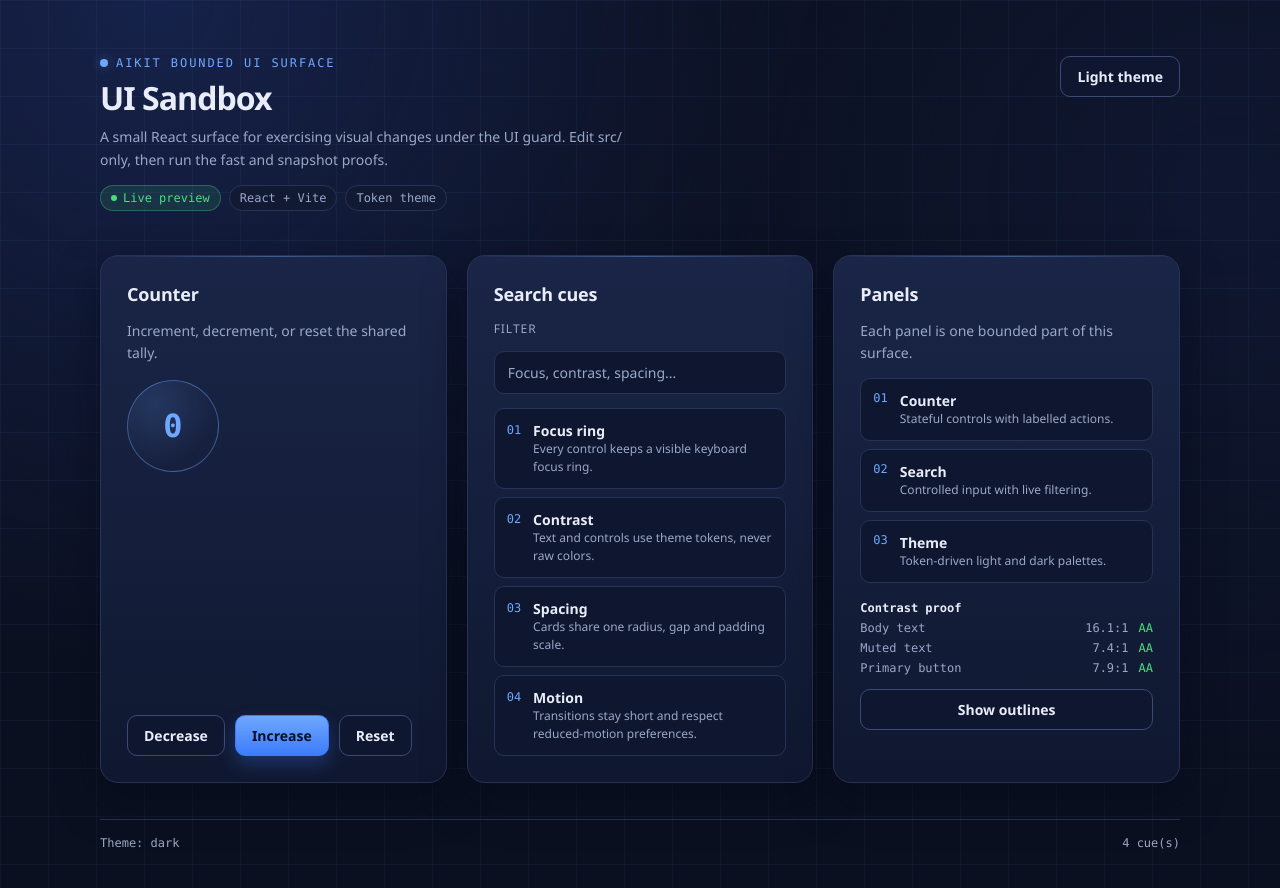
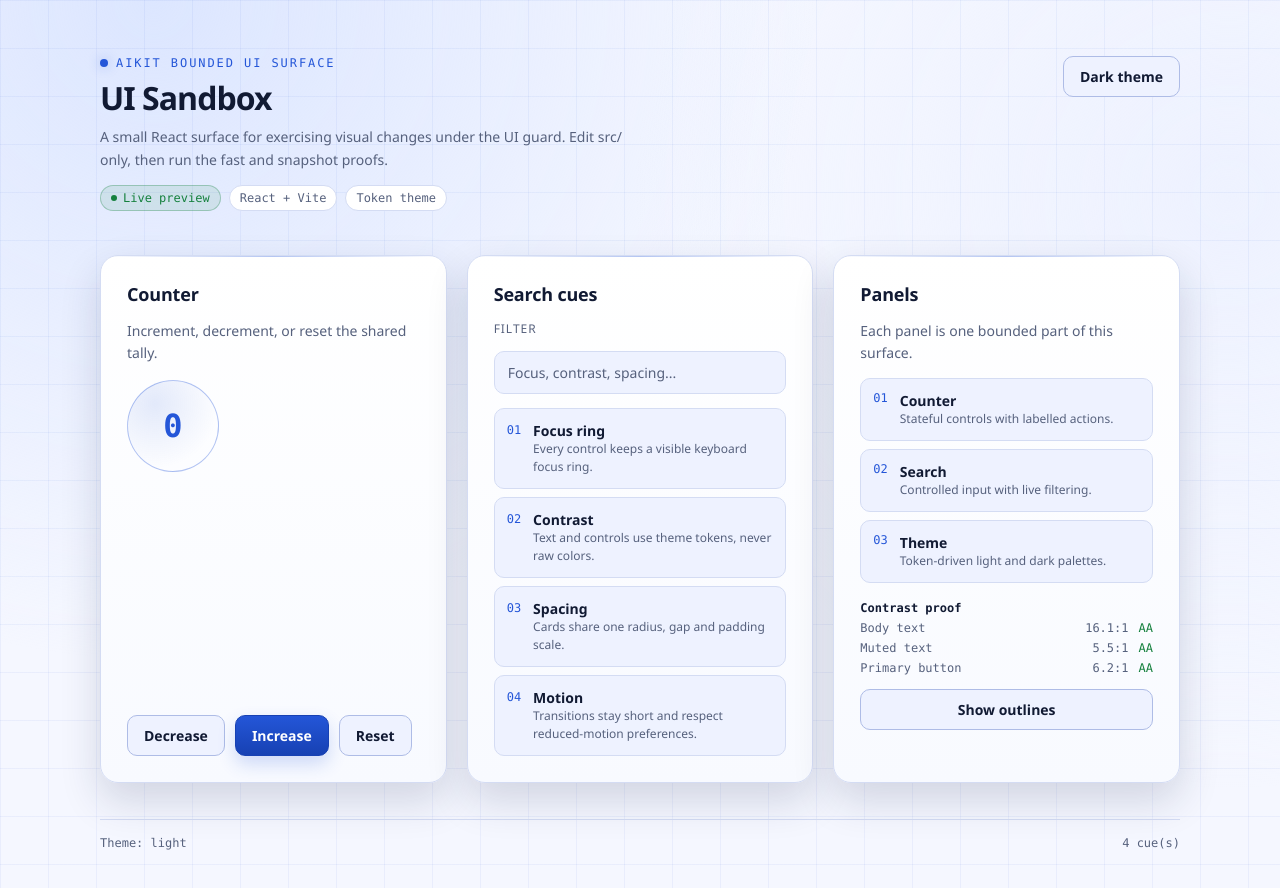
Before and after one commit to Aegean-E/ui-sandbox, a React (Vite) app: page / in a window 1280 px wide. Built offline with nearby package versions, Linux system fonts and the light colour scheme.

Commit message:
feat(ui): persist the theme and prove gradient contrast

```diff
--- a/src/App.jsx
+++ b/src/App.jsx
@@ -29,12 +29,36 @@
   { id: "theme", label: "Theme", detail: "Token-driven light and dark palettes." },
 ];
 
+const THEME_STORAGE_KEY = "ui-sandbox-theme";
 const CONTRAST_TARGET = 4.5;
 const CONTRAST_PAIRS = [
-  { label: "Body text", foreground: "--text", background: "--bg" },
-  { label: "Muted text", foreground: "--text-muted", background: "--bg-soft" },
-  { label: "Primary button", foreground: "--accent-contrast", background: "--accent" },
+  { label: "Body text", foreground: "--text", backgrounds: ["--bg"] },
+  { label: "Muted text", foreground: "--text-muted", backgrounds: ["--bg-soft"] },
+  {
+    label: "Primary button",
+    foreground: "--accent-contrast",
+    backgrounds: ["--accent", "--accent-strong"],
+  },
 ];
+
+function readStoredTheme() {
+  if (typeof window === "undefined") {
+    return null;
+  }
+  try {
+    const stored = window.localStorage.getItem(THEME_STORAGE_KEY);
+    return stored === "light" || stored === "dark" ? stored : null;
+  } catch {
+    return null;
+  }
+}
+
+function preferredTheme() {
+  if (typeof window === "undefined" || typeof window.matchMedia !== "function") {
+    return "dark";
+  }
+  return window.matchMedia("(prefers-color-scheme: light)").matches ? "light" : "dark";
+}
 
 function parseColor(value) {
   const text = value.trim();
@@ -76,11 +100,19 @@
 
 export default function App() {
   const appRef = useRef(null);
-  const [theme, setTheme] = useState("dark");
+  const [theme, setTheme] = useState(() => readStoredTheme() ?? preferredTheme());
   const [count, setCount] = useState(0);
   const [query, setQuery] = useState("");
   const [highlight, setHighlight] = useState(false);
   const [contrast, setContrast] = useState([]);
+
+  useEffect(() => {
+    try {
+      window.localStorage.setItem(THEME_STORAGE_KEY, theme);
+    } catch {
+      // Storage can be unavailable; the in-memory theme still works.
+    }
+  }, [theme]);
 
   useEffect(() => {
     const node = appRef.current;
@@ -91,7 +123,13 @@
     const read = (name) => styles.getPropertyValue(name);
     setContrast(
       CONTRAST_PAIRS.map((pair) => {
-        const ratio = contrastRatio(read(pair.foreground), read(pair.background));
+        const ratio = pair.backgrounds.reduce((lowest, background) => {
+          const value = contrastRatio(read(pair.foreground), read(background));
+          if (value === null) {
+            return lowest;
+          }
+          return lowest === null ? value : Math.min(lowest, value);
+        }, null);
         return {
           ...pair,
           ratio,
```
Also changed, not shown: .aikit/ui_history.json.
